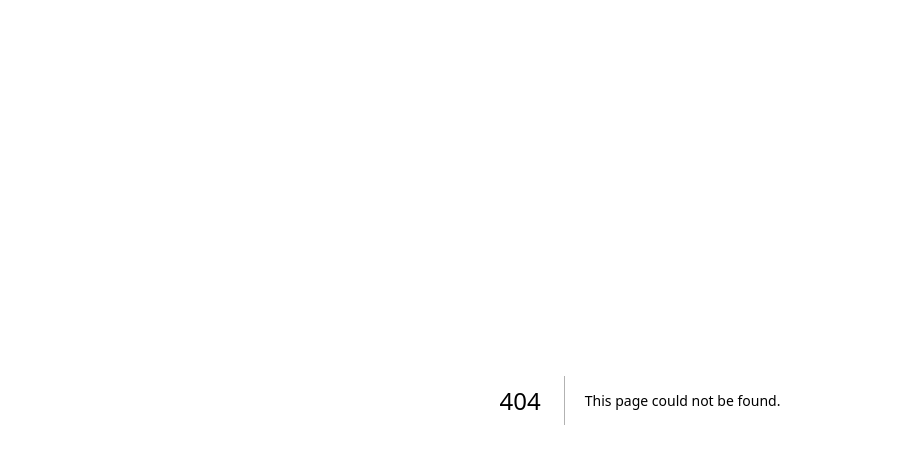
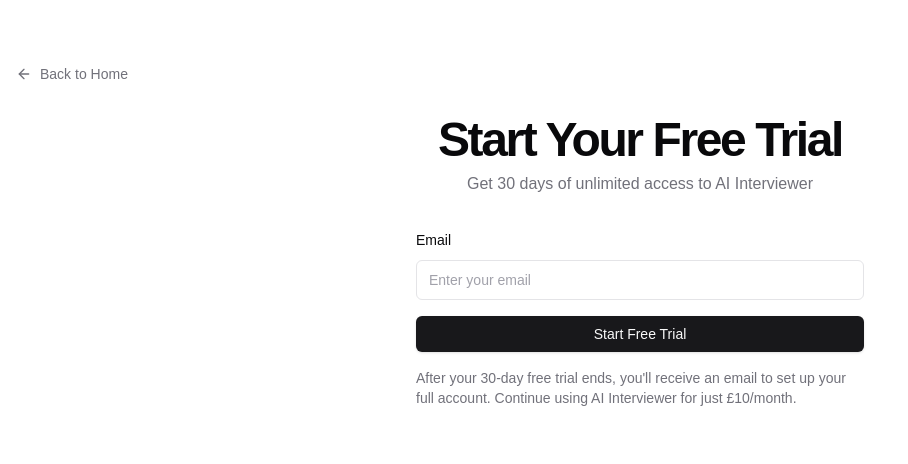
Before and after one commit to gabrielchuv/ai-interviewer, a Next.js app: page /signup in a window 1280 px wide. Before the commit this address had no page. Shown: the top 464 px of the page, without its empty margins (0-908 px from the left). Built offline with nearby package versions, Linux system fonts and the light colour scheme.

Commit message:
Create sign up page

```diff
--- a/app/page.tsx
+++ b/app/page.tsx
@@ -27,7 +27,7 @@ export default function LandingPage() {
               </div>
               <div className="pt-4 lg:pt-8">
                 <Button size="lg" asChild>
-                  <Link href="/instructions" className="text-base lg:text-lg">Start Practicing</Link>
+                  <Link href="/signup" className="text-base lg:text-lg">Start Free Trial</Link>
                 </Button>
               </div>
             </div>
@@ -103,8 +103,8 @@ export default function LandingPage() {
               </div>
               <div className="pt-4 lg:pt-8">
                 <Button size="lg" variant="secondary" asChild>
-                  <Link href="/instructions" className="text-base lg:text-lg flex items-center">
-                    Begin Your Journey
+                  <Link href="/signup" className="text-base lg:text-lg flex items-center">
+                    Start Your Free Trial
                     <ArrowRight className="ml-2 h-4 w-4 lg:h-5 lg:w-5" />
                   </Link>
                 </Button>
--- /dev/null
+++ b/app/signup/page.tsx
@@ -0,0 +1,83 @@
+'use client'
+
+import { Button } from "../ui/button"
+import Link from "next/link"
+import { ArrowLeft } from "lucide-react"
+import { useRouter } from "next/navigation"
+import { FormEvent } from "react"
+
+export default function SignUpPage() {
+  const router = useRouter()
+
+  const handleSubmit = (e: FormEvent<HTMLFormElement>) => {
+    e.preventDefault()
+    // Here you would typically handle the email submission to your backend
+    // For now, we'll just redirect to the instructions page
+    router.push('/instructions')
+  }
+
+  return (
+    <div className="min-h-screen flex flex-col">
+      <div className="flex-1 container mx-auto px-4 py-8 md:py-12 lg:py-16">
+        <Link
+          href="/"
+          className="inline-flex items-center text-sm text-zinc-500 hover:text-zinc-700 dark:text-zinc-400 dark:hover:text-zinc-300 mb-8"
+        >
+          <ArrowLeft className="mr-2 h-4 w-4" />
+          Back to Home
+        </Link>
+
+        <div className="max-w-md mx-auto space-y-8">
+          <div className="space-y-2 text-center">
+            <h1 className="text-3xl font-bold tracking-tighter sm:text-4xl md:text-5xl">
+              Start Your Free Trial
+            </h1>
+            <p className="text-zinc-500 dark:text-zinc-400">
+              Get 30 days of unlimited access to AI Interviewer
+            </p>
+          </div>
+
+          <div className="space-y-4">
+            <form className="space-y-4" onSubmit={handleSubmit}>
+              <div className="space-y-2">
+                <label
+                  htmlFor="email"
+                  className="text-sm font-medium leading-none peer-disabled:cursor-not-allowed peer-disabled:opacity-70"
+                >
+                  Email
+                </label>
+                <input
+                  id="email"
+                  type="email"
+                  placeholder="Enter your email"
+                  className="flex h-10 w-full rounded-md border border-zinc-200 bg-white px-3 py-2 text-sm placeholder:text-zinc-400 focus:outline-none focus:ring-2 focus:ring-primary focus:border-transparent disabled:cursor-not-allowed disabled:opacity-50 dark:border-zinc-700 dark:bg-zinc-900 dark:text-zinc-50 dark:placeholder:text-zinc-400 dark:focus:ring-primary"
+                  required
+                />
+              </div>
+              <Button type="submit" className="w-full">
+                Start Free Trial
+              </Button>
+            </form>
+
+            <div className="text-sm text-zinc-500 dark:text-zinc-400 space-y-4">
+              {/* <p>
+                By signing up, you agree to our{" "}
+                <Link href="#" className="underline underline-offset-4 hover:text-zinc-700 dark:hover:text-zinc-300">
+                  Terms of Service
+                </Link>{" "}
+                and{" "}
+                <Link href="#" className="underline underline-offset-4 hover:text-zinc-700 dark:hover:text-zinc-300">
+                  Privacy Policy
+                </Link>
+              </p> */}
+              <p>
+                After your 30-day free trial ends, you'll receive an email to set up your full account.
+                Continue using AI Interviewer for just £10/month.
+              </p>
+            </div>
+          </div>
+        </div>
+      </div>
+    </div>
+  )
+}
```
